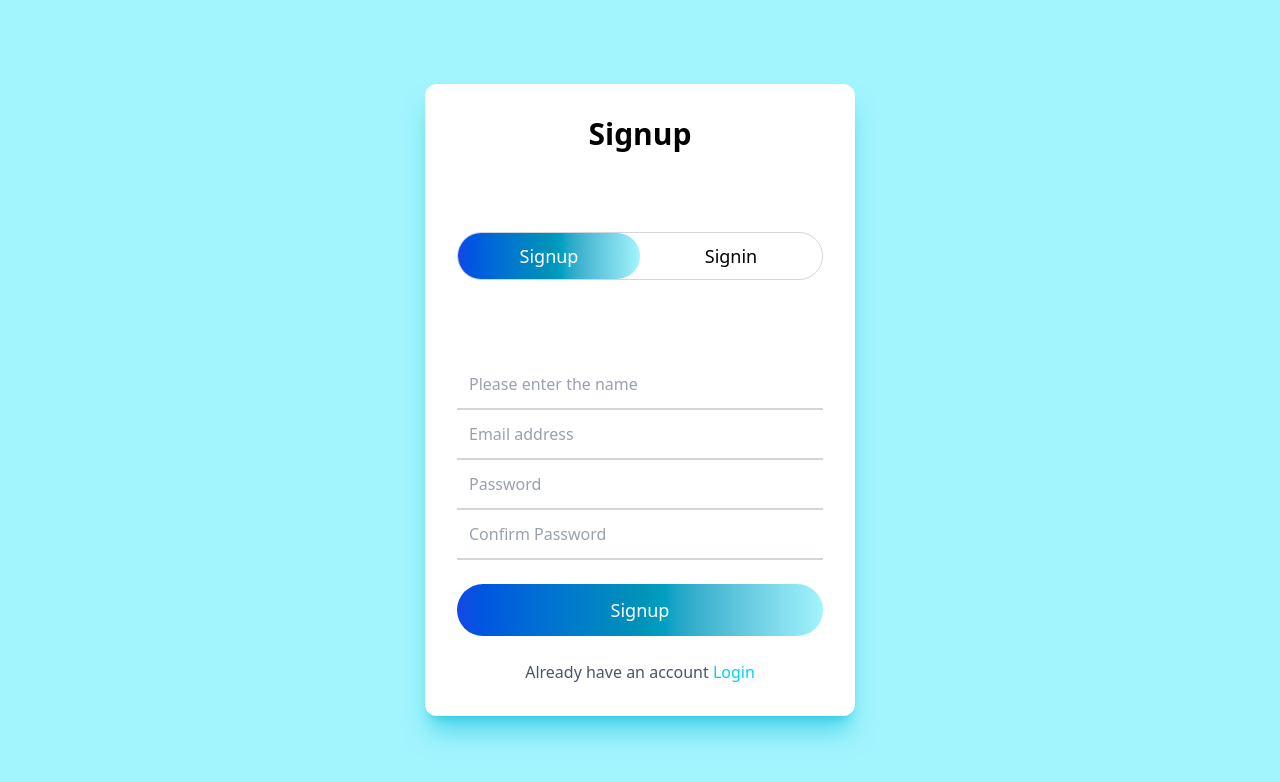
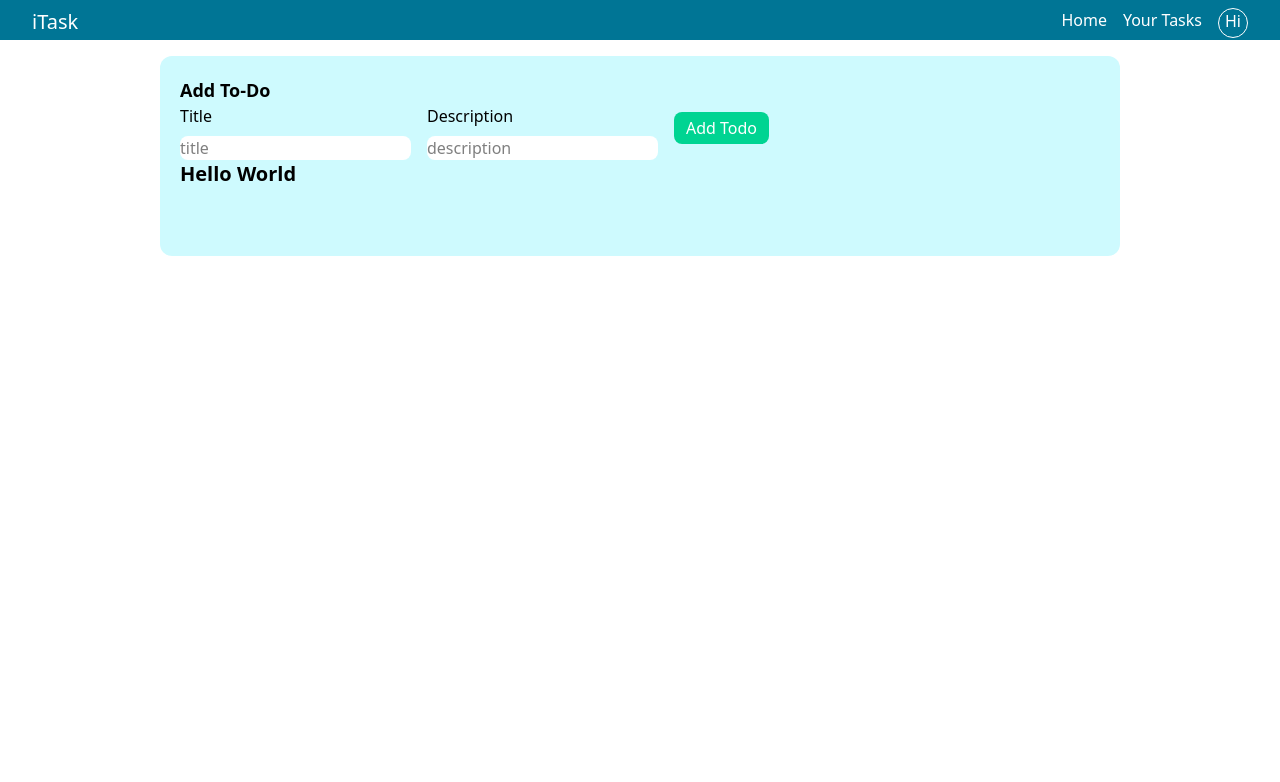
Before and after one commit to Engineeryashs/todo-backend, a React (Vite) app: page / in a window 1280 px wide. Shown: the top 782 px of the page. Built offline with nearby package versions, Linux system fonts and the light colour scheme.

Commit message:
Adding update2

```diff
--- a/src/App.jsx
+++ b/src/App.jsx
@@ -4,14 +4,17 @@ import viteLogo from '/vite.svg'
 import './App.css'
 import { Navbar } from './components/Navbar'
 import  LoginSignup  from './pages/LoginSignup'
+import Dashboard from './pages/Dashboard'
 function App() {
 
   return (
-
-    <div className='flex bg-cyan-200 flex-col h-screen'>
+   /* <div className='flex bg-cyan-200 flex-col h-screen'>
       <main className='flex h-screen w-[100%] items-center justify-center mx-auto my-4'>
  <LoginSignup></LoginSignup>
       </main>
+    </div>*/
+    <div>
+      <Dashboard/>
     </div>
   )
 }
--- a/src/components/Navbar.jsx
+++ b/src/components/Navbar.jsx
@@ -1,10 +1,15 @@
-export function Navbar(){
-    return(
-        <div className="bg-green-500 flex justify-between h-[60px] border-2 bg-red-500">
-            <div className="bg-green-500 h-[50px]">
-            <img src="/verified.png" alt="" className="h-full w-auto object-contain block border-2 rounded-full my-4"/>
+export function Navbar() {
+    return (
+        <nav className="flex bg-cyan-700 h-10 text-white justify-between content-center py-2">
+            <div>
+                <span className="mx-8 text-xl">iTask</span>
             </div>
-             <h1 className="text-2xl decoration-red-100">To-Do List</h1>
-             </div>
+            <ul className="flex gap-4 mx-8">
+                <li className="cursor-pointer hover:text-cyan-200 hover:font-bold transition-all duration-500">Home</li>
+                <li className="cursor-pointer hover:text-cyan-200 hover:font-bold transition-all duration-500">Your Tasks</li>
+                <li className="cursor-pointer border rounded-full w-[30px] h-[30px] text-center">Hi</li>
+            </ul>
+        </nav>
+
     )
 }
--- /dev/null
+++ b/src/pages/Dashboard.jsx
@@ -0,0 +1,32 @@
+import React from 'react';
+import { Navbar } from '../components/Navbar';
+function Dashboard() {
+    return (
+        <>
+            <Navbar />
+            <div className="mx-auto my-4 rounded-xl p-5 bg-cyan-100 h-[200px] w-3/4">
+
+                    <div>
+                        <h2 className='text-lg font-bold'>Add To-Do</h2>
+                        <div className="flex gap-4">
+                            <div className='flex flex-col gap-2'>
+                             <h3>Title</h3>
+                                         <input type="text" name="title" id="title" placeholder='title' className='bg-white rounded-lg' />
+                            </div>
+                            <div className='flex flex-col gap-2'>
+                             <h3>Description</h3>
+                               <input type="text" name="description" id="description" placeholder='description' className='bg-white rounded-lg' />
+                            </div>
+                            <div>
+                              <button className='cursor-pointer bg-emerald-400 hover:bg-emerald-600 text-white rounded-lg p-3 py-1 px-3 mt-2'>Add Todo</button>
+                            </div>
+                        </div>
+                    </div>
+                    <h2 className='text-xl font-bold'>Hello World</h2>
+
+            </div>
+        </>
+    )
+}
+
+export default Dashboard
--- a/src/pages/LoginSignup.jsx
+++ b/src/pages/LoginSignup.jsx
@@ -18,7 +18,9 @@ const LoginSignup = () => {
             {/*Form Section*/}
             <form>
                 {/*These is for Signup page*/}
-                {!isLoginMode && (<input type="text" placeholder="Please enter the name" required className="w-full p-3 border-b-2 border-gray-300 focus:border-cyan-500 placeholder-gray-400 outline-none" />)}
+                {!isLoginMode && (<input type="text" placeholder="name" required className="w-full p-3 border-b-2 border-gray-300 focus:border-cyan-500 placeholder-gray-400 outline-none" />)}
+                {/*Shared input field email id and password*/}
+                     {!isLoginMode && (<input type="text" placeholder="last name" required className="w-full p-3 border-b-2 border-gray-300 focus:border-cyan-500 placeholder-gray-400 outline-none" />)}
                 {/*Shared input field email id and password*/}
                 <input type="email" name="email" placeholder="Email address" required className="w-full p-3 border-b-2 border-gray-300 focus:border-cyan-500 placeholder-gray-400 outline-none" />
                 <input type="password" placeholder="Password" required className="w-full p-3 border-b-2 border-gray-300 focus:border-cyan-500 placeholder-gray-400 outline-none" />
```
